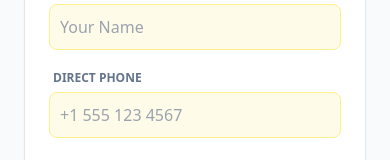
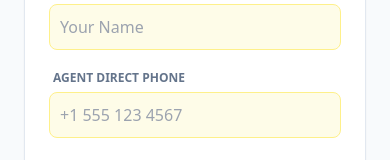
Before and after one commit to Kranti86/Agentportal, a React (Vite) app: page / in a window 390 px wide. Shown: the part 285-445 px from the top of the page. Built offline with nearby package versions, Linux system fonts and the light colour scheme.

Commit message:
Rename label for agent phone input

```diff
--- a/src/App.jsx
+++ b/src/App.jsx
@@ -180,7 +180,7 @@ export default function BookingPortal() {
                       <input required name="agentName" value={formData.agentName} onChange={handleChange} className="w-full p-2.5 bg-yellow-50 border border-yellow-200 rounded-lg text-yellow-800 focus:ring-2 focus:ring-yellow-500 outline-none" placeholder="Your Name" />
                   </div>
                   <div>
-                      <label className="block text-xs font-semibold text-slate-500 uppercase mb-1.5 ml-1">Direct Phone</label>
+                      <label className="block text-xs font-semibold text-slate-500 uppercase mb-1.5 ml-1"> Agent Direct Phone</label>
                       <input required type="tel" name="agentPhone" value={formData.agentPhone} onChange={handleChange} className="w-full p-2.5 bg-yellow-50 border border-yellow-200 rounded-lg text-yellow-800 focus:ring-2 focus:ring-yellow-500 outline-none" placeholder="+1 555 123 4567" />
                   </div>
                   <div>
```
